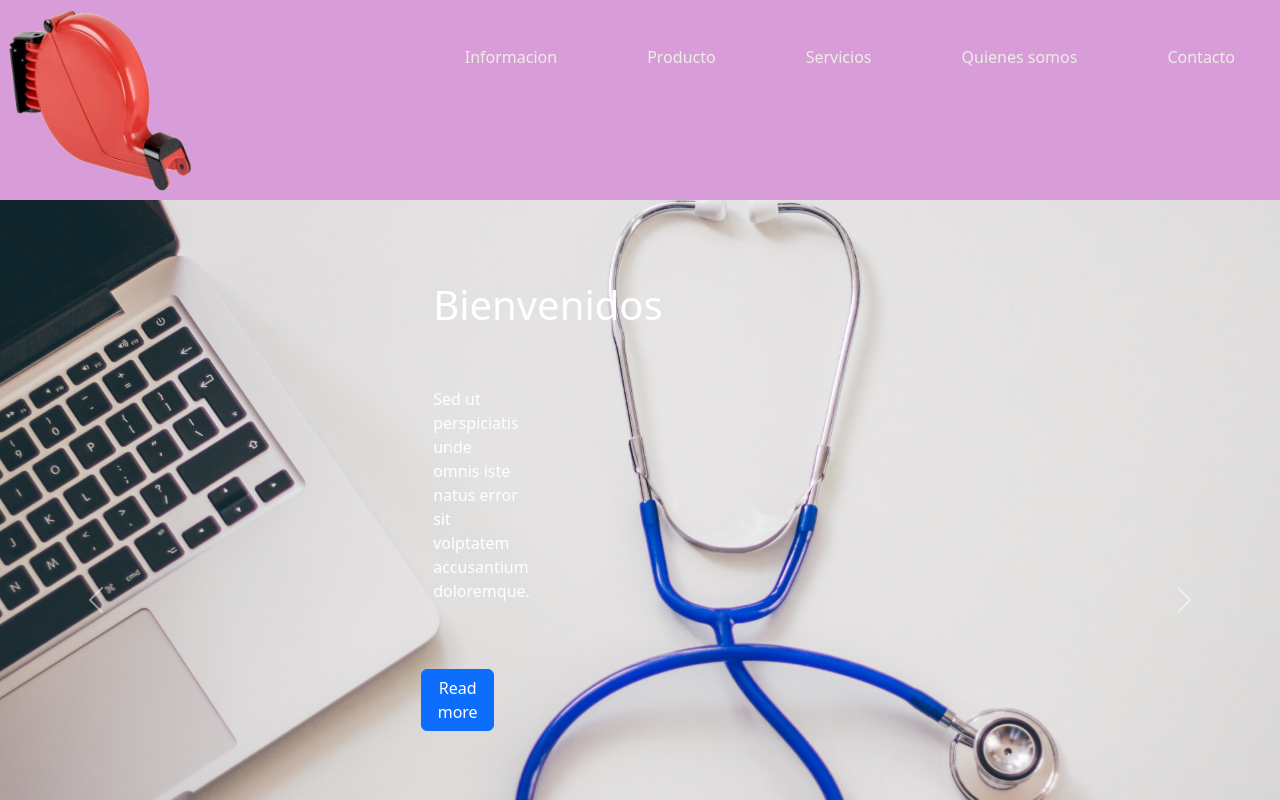
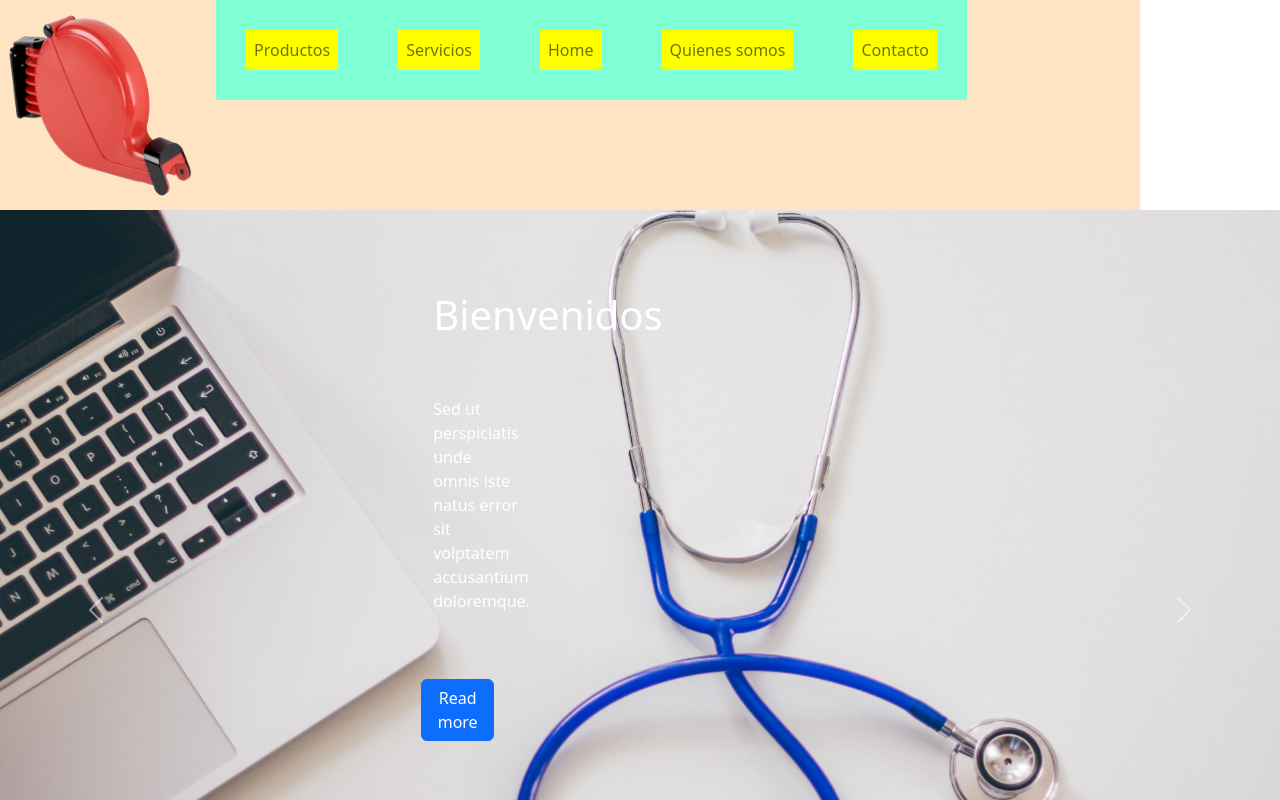
Before and after one commit to cdoller/turnero-front, a React (Create React App) app: page / in a window 1280 px wide. Shown: the top 800 px of the page. Built offline with nearby package versions, Linux system fonts and the light colour scheme.

Commit message:
nav de react boots pero con comportamiento feo. No pude dejarla fija sobre el carrousel

```diff
--- a/src/assets/css/Header.css
+++ /dev/null
@@ -1,27 +0,0 @@
-header{
-    height: auto;
-    width: 100%;
-    display: flex;
-    justify-content:space-between;
-    align-items:stretch;
-    border-bottom: px solid rgb(12, 12, 11);
-}
-nav ul{
-    display: flex;
-    text-align: center;
-    width: 100%;
-    padding: 0.5rem;
-    background-color: orange;
-    list-style: none;
-}
-nav li{
-    margin: 15px;
-    padding: 1rem;
-    background-color: orangered;
-    border-bottom: 3px solid salmon
-}
-nav a{
-    text-decoration: none;
-    color: rgb(255, 255, 255);
-    font-weight: bold;
-}
--- a/src/assets/css/HomePage.css
+++ /dev/null
@@ -1,4 +0,0 @@
-.home-page{
-    height: 90vh;
-    width: 100vw;
-}
--- /dev/null
+++ b/src/assets/css/navbar.css
@@ -0,0 +1,43 @@
+.navbar {
+  width: 100vw;
+  margin: 0px;
+  padding: 0px;
+  box-sizing: content-box;
+}
+.navbar .navbar-collapse {
+  display: flex;
+  justify-content: space-between;
+}
+.navbar .container {
+  box-sizing: content-box;
+  background-color: bisque;
+  width: 100vw;
+  align-items: flex-start;
+  margin: 0px;
+  padding: 0px;
+}
+.navbar .me-auto {
+  background-color: aquamarine;
+  justify-content: right;
+}
+.navbar .nav-link {
+  display: flex;
+  justify-content: space-between;
+  background-color: yellow;
+  margin: 30px;
+  padding: 20px;
+}
+.navbar .nav-link:hover {
+  border-bottom: 3px salmon solid;
+  font-weight: bold;
+  color: orange;
+}
+.navbar .navbar-toggler {
+  margin: auto;
+  padding: 20px;
+}
+.navbar .aLink {
+  padding: 8px;
+  align-items: center;
+  justify-content: center;
+}
--- /dev/null
+++ b/src/assets/sass/navbar.scss
@@ -0,0 +1,60 @@
+@import './variables/colores';
+@import './variables/font';
+@import './mixins/animaciones';
+
+
+.navbar{
+    width:100vw;
+    margin: 0px;
+    padding: 0px;
+    box-sizing: content-box;
+
+    .navbar-collapse{
+        display: flex;
+        justify-content:space-between;
+
+    }
+
+    .container{
+        box-sizing: content-box;
+        background-color: bisque;
+        width:100vw;
+        align-items: flex-start;
+        margin: 0px;
+        padding: 0px;
+    }
+
+    .me-auto{
+        background-color: aquamarine;
+        justify-content: right;
+
+    }
+
+    .nav-link{
+        display: flex;
+        justify-content: space-between;
+        background-color: yellow;
+
+        margin: 30px;
+        padding: 20px;
+        &:hover {
+            border-bottom: 3px salmon solid;
+            font-weight: bold;
+            color: $seconday-color;
+            }
+    }
+
+    .navbar-toggler{
+        margin: auto;
+        padding: 20px;
+
+    }
+
+    .aLink{
+        padding: 8px;
+        align-items: center;
+        justify-content: center;
+    }
+
+
+}
--- a/src/components/Header.js
+++ /dev/null
@@ -1,50 +0,0 @@
-import React from "react";
-import imgTurnero from '../assets/statics/logoTurnero.png'
-import '../assets/css/index.css'
-
-
-
-const Header = () => {
-
-    return(
-        <header>
-            <img src={imgTurnero}
-            a href="#Home"
-            width="200px"
-            height="200px"
-            alt='imagenTurneo'/>
-            <nav>
-                <ul>
-                    <li>
-                        <a href="#seccionInfo" className='textNav'>
-                            Informacion
-                        </a>
-                    </li>
-                    <li>
-                        <a href="#seccionProducto" className='textNav'>
-                            Producto
-                        </a>
-                    </li>
-                    <li>
-                        <a href="#seccionServicios" className='textNav'>
-                            Servicios
-                        </a>
-                    </li>
-                    <li>
-                        <a href="#seccionQS" className='textNav'>
-                            Quienes somos
-                        </a>
-                    </li>
-                    <li>
-                        <a href="#seccionContacto" className='textNav'>
-                            Contacto
-                        </a>
-                    </li>
-                </ul>
-            </nav>
-        </header>
-    )
-}
-
-
-export default Header
--- /dev/null
+++ b/src/components/Navbar.js
@@ -0,0 +1,34 @@
+import Container from 'react-bootstrap/Container';
+import Nav from 'react-bootstrap/Nav';
+import Navbar from 'react-bootstrap/Navbar';
+import '../assets/css/navbar.css';
+import imgTurnero from '../assets/statics/logoTurnero.png'
+
+function NavRB() {
+  return (
+    <Navbar  expand="lg">
+      <Container>
+        <Navbar.Brand href="#home">
+        <img src={imgTurnero}
+            className='imgNav'
+            href="#Home"
+            width="200px"
+            height="200px"
+            alt='imagenTurneo'/>
+        </Navbar.Brand>
+        <Navbar.Toggle aria-controls="basic-navbar-nav" />
+        <Navbar.Collapse id="basic-navbar-nav">
+          <Nav className="me-auto">
+            <Nav.Link className='aLink' href="#link">Productos</Nav.Link>
+            <Nav.Link className='aLink' href="#link">Servicios</Nav.Link>
+            <Nav.Link className='aLink' href="#link">Home</Nav.Link>
+            <Nav.Link className='aLink' href="#link">Quienes somos</Nav.Link>
+            <Nav.Link className='aLink' href="#link">Contacto</Nav.Link>
+          </Nav>
+        </Navbar.Collapse>
+      </Container>
+    </Navbar>
+  );
+}
+
+export default NavRB;
--- a/src/containers/Home.js
+++ b/src/containers/Home.js
@@ -1,13 +1,12 @@
 import '../assets/css/Home.css'
 import Carrousel from '../components/Carrousel'
-import Header from '../components/Header'
-
+import Navbar from '../components/Navbar'
 
 const Home = ()=>{
 
     return (
         <div className= 'Home' >
-        <Header></Header>
+        <Navbar></Navbar>
         <Carrousel ></Carrousel>
         </div>
     )
--- a/src/containers/Info.js
+++ b/src/containers/Info.js
@@ -2,11 +2,12 @@ import React from "react";
 import { Row } from "react-bootstrap";
 import Container from 'react-bootstrap/Container';
 import Col from 'react-bootstrap/Col';
-import '../assets/css/Info.css'
+import '../assets/css/Info.css';
 
 const Info = () =>{
 
     return(
+        <>
         <section className='Info'>
             <Container fluid className='Container'>
                 <Row fluid className='Row'>
@@ -25,6 +26,7 @@ const Info = () =>{
 
             </Container>
         </section>
+        </>
 
     )
 }
```
Also changed, not shown: src/components/CarrouselPrincipal.js (deleted, +0 -62 lines).
